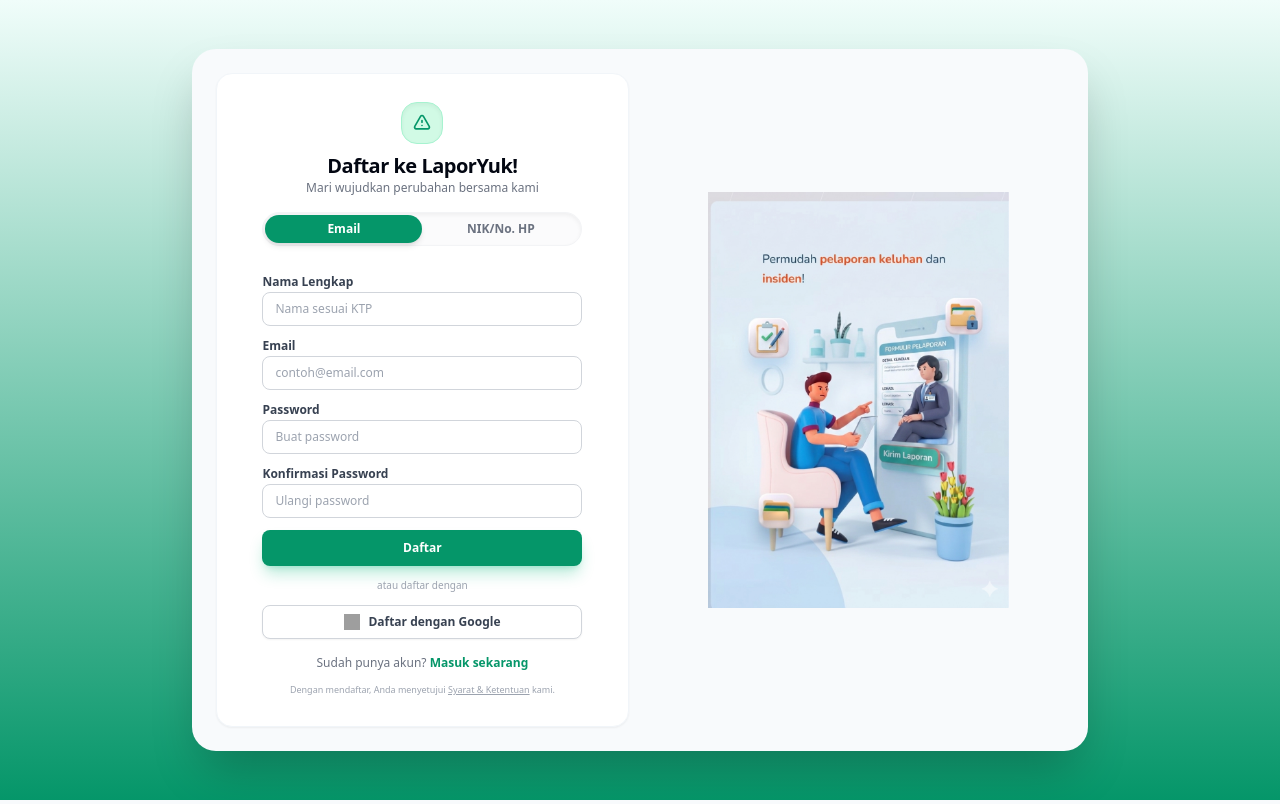
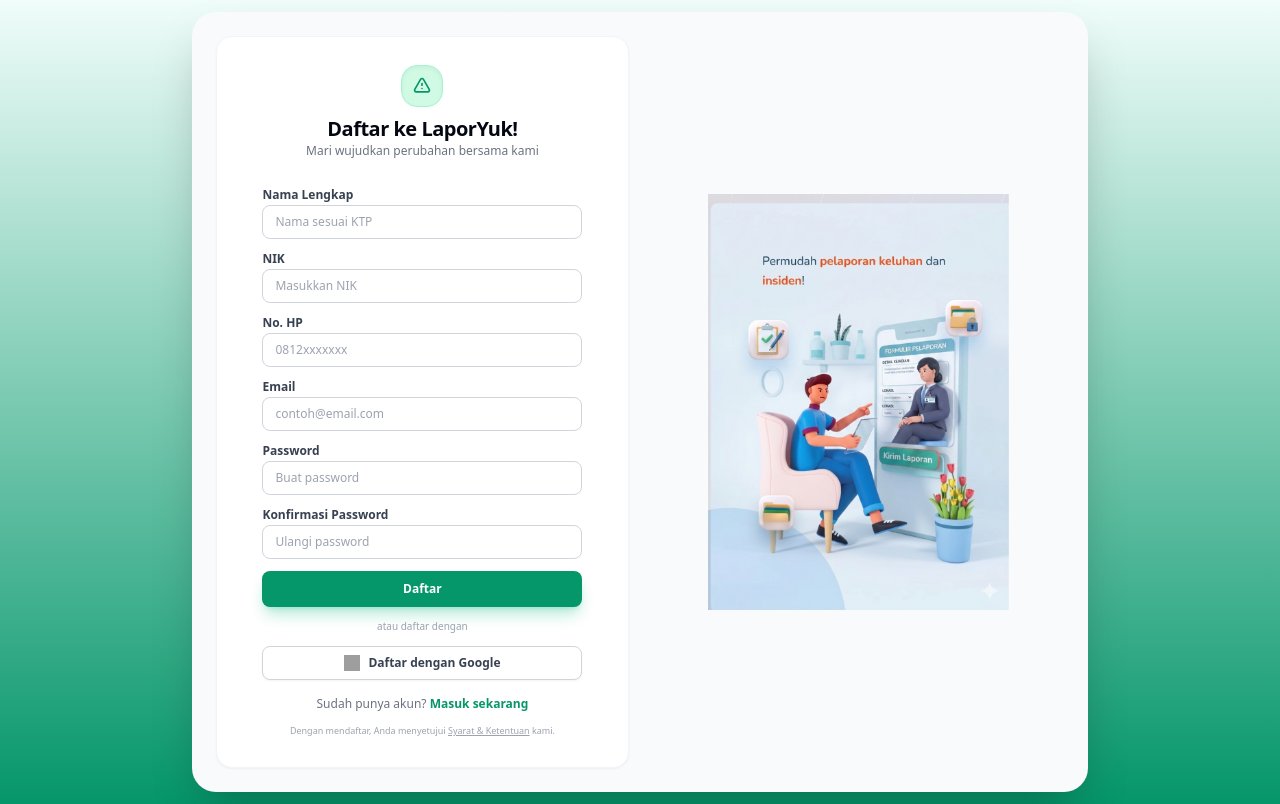
Before and after one commit to Maulana79/Lapor-Yuk-Solve-Grid-, a Django app: page /register/ in a window 1280 px wide. Run offline with Django 5.2, Linux system fonts and the light colour scheme; style sheets or scripts are compiled from the project's sources; grey boxes are pictures that could not be loaded.

Commit message:
Add files via upload

```diff
--- a/requirements.txt
+++ b/requirements.txt
@@ -4,3 +4,4 @@ django-cors-headers
 psycopg2-binary
 whitenoise
 python-dotenv
+pillow
--- a/users/templates/users/login.html
+++ b/users/templates/users/login.html
@@ -74,12 +74,12 @@
                 {% csrf_token %}
                 <div>
                     <label class="block text-xs font-semibold text-gray-700 mb-0.5">Email</label>
-                    <input type="email" name="username" required placeholder="contoh@email.com" class="...">
+                    <input type="email" name="username" required placeholder="contoh@email.com" class="w-full px-3 py-2 text-xs bg-white border border-gray-300 rounded-lg focus:ring-2 focus:ring-emerald-300 focus:border-emerald-500 outline-none transition duration-150">
                 </div>
 
                 <div>
                     <label class="block text-xs font-semibold text-gray-700 mb-0.5">Password</label>
-                    <input type="password" name="password" required placeholder="Masukkan password" class="...">
+                    <input type="password" name="password" required placeholder="Masukkan password" class="w-full px-3 py-2 text-xs bg-white border border-gray-300 rounded-lg focus:ring-2 focus:ring-emerald-300 focus:border-emerald-500 outline-none transition duration-150">
                 </div>
 
                 <div class="text-right">
@@ -95,7 +95,7 @@
                 {% csrf_token %}
                 <div>
                     <label class="block text-xs font-semibold text-gray-700 mb-0.5">NIK atau No. HP</label>
-                    <input type="text" name="username" required placeholder="Masukkan NIK atau No. HP" class="...">
+                    <input type="text" name="username" required placeholder="Masukkan NIK atau No. HP" class="w-full px-3 py-2 text-xs bg-white border border-gray-300 rounded-lg focus:ring-2 focus:ring-emerald-300 focus:border-emerald-500 outline-none transition duration-150">
                 </div>
 
                 <div>
--- a/users/templates/users/register.html
+++ b/users/templates/users/register.html
@@ -65,12 +65,7 @@
             </div>
             {% endif %}
 
-            <div class="flex border border-gray-100 rounded-full p-0.5 w-full max-w-xs bg-gray-50/70 mx-auto mb-4 shadow-inner">
-                <button type="button" id="tab-email" onclick="switchTab('email')" class="w-1/2 py-1.5 text-xs font-semibold text-white bg-emerald-600 rounded-full shadow-md transition-all duration-200">Email</button>
-                <button type="button" id="tab-nik" onclick="switchTab('nik')" class="w-1/2 py-1.5 text-xs font-semibold text-gray-500 rounded-full hover:text-gray-900">NIK/No. HP</button>
-            </div>
-
-            <form id="form-email" method="POST" action="{% url 'register' %}" class="w-full max-w-xs space-y-3 mx-auto">
+            <form method="POST" action="{% url 'register' %}" class="w-full max-w-xs space-y-3 mx-auto">
                 {% csrf_token %}
                 <div>
                     <label class="block text-xs font-semibold text-gray-700 mb-0.5">Nama Lengkap</label>
@@ -78,35 +73,18 @@
                 </div>
 
                 <div>
-                    <label class="block text-xs font-semibold text-gray-700 mb-0.5">Email</label>
-                    <input type="email" name="email" required placeholder="contoh@email.com" class="w-full px-3 py-2 text-xs bg-white border border-gray-300 rounded-lg focus:ring-2 focus:ring-emerald-300 focus:border-emerald-500 outline-none transition duration-150">
+                    <label class="block text-xs font-semibold text-gray-700 mb-0.5">NIK</label>
+                    <input type="text" name="nik" required placeholder="Masukkan NIK" class="w-full px-3 py-2 text-xs bg-white border border-gray-300 rounded-lg focus:ring-2 focus:ring-emerald-300 focus:border-emerald-500 outline-none transition duration-150">
                 </div>
 
                 <div>
-                    <label class="block text-xs font-semibold text-gray-700 mb-0.5">Password</label>
-                    <input type="password" name="password" required placeholder="Buat password" class="w-full px-3 py-2 text-xs bg-white border border-gray-300 rounded-lg focus:ring-2 focus:ring-emerald-300 focus:border-emerald-500 outline-none transition duration-150">
+                    <label class="block text-xs font-semibold text-gray-700 mb-0.5">No. HP</label>
+                    <input type="text" name="phone" required placeholder="0812xxxxxxx" class="w-full px-3 py-2 text-xs bg-white border border-gray-300 rounded-lg focus:ring-2 focus:ring-emerald-300 focus:border-emerald-500 outline-none transition duration-150">
                 </div>
 
                 <div>
-                    <label class="block text-xs font-semibold text-gray-700 mb-0.5">Konfirmasi Password</label>
-                    <input type="password" name="confirm_password" required placeholder="Ulangi password" class="w-full px-3 py-2 text-xs bg-white border border-gray-300 rounded-lg focus:ring-2 focus:ring-emerald-300 focus:border-emerald-500 outline-none transition duration-150">
-                </div>
-
-                <button type="submit" class="w-full py-2.5 bg-emerald-600 text-xs text-white font-bold rounded-lg shadow-lg shadow-emerald-500/30 hover:bg-emerald-700 transition duration-150">
-                    Daftar
-                </button>
-            </form>
-
-            <form id="form-nik" method="POST" action="{% url 'register' %}" class="w-full max-w-xs space-y-3 mx-auto hidden">
-                {% csrf_token %}
-                <div>
-                    <label class="block text-xs font-semibold text-gray-700 mb-0.5">Nama Lengkap</label>
-                    <input type="text" name="name" required placeholder="Nama sesuai KTP" class="w-full px-3 py-2 text-xs bg-white border border-gray-300 rounded-lg focus:ring-2 focus:ring-emerald-300 focus:border-emerald-500 outline-none transition duration-150">
-                </div>
-
-                <div>
-                    <label class="block text-xs font-semibold text-gray-700 mb-0.5">NIK atau No. HP</label>
-                    <input type="text" name="username" required placeholder="Masukkan NIK atau No. HP" class="w-full px-3 py-2 text-xs bg-white border border-gray-300 rounded-lg focus:ring-2 focus:ring-emerald-300 focus:border-emerald-500 outline-none transition duration-150">
+                    <label class="block text-xs font-semibold text-gray-700 mb-0.5">Email</label>
+                    <input type="email" name="email" required placeholder="contoh@email.com" class="w-full px-3 py-2 text-xs bg-white border border-gray-300 rounded-lg focus:ring-2 focus:ring-emerald-300 focus:border-emerald-500 outline-none transition duration-150">
                 </div>
 
                 <div>
@@ -143,26 +121,6 @@
         </div>
     </div>
 
-    <script>
-        function switchTab(type) {
-            const tabEmail = document.getElementById('tab-email');
-            const tabNik = document.getElementById('tab-nik');
-            const formEmail = document.getElementById('form-email');
-            const formNik = document.getElementById('form-nik');
-
-            if (type === 'email') {
-                tabEmail.className = "w-1/2 py-1.5 text-xs font-semibold text-white bg-emerald-600 rounded-full shadow-md transition-all duration-200";
-                tabNik.className = "w-1/2 py-1.5 text-xs font-semibold text-gray-500 rounded-full hover:text-gray-900";
-                formEmail.classList.remove('hidden');
-                formNik.classList.add('hidden');
-            } else {
-                tabNik.className = "w-1/2 py-1.5 text-xs font-semibold text-white bg-emerald-600 rounded-full shadow-md transition-all duration-200";
-                tabEmail.className = "w-1/2 py-1.5 text-xs font-semibold text-gray-500 rounded-full hover:text-gray-900";
-                formNik.classList.remove('hidden');
-                formEmail.classList.add('hidden');
-            }
-        }
-    </script>
 
 </body>
 </html>
--- a/users/urls.py
+++ b/users/urls.py
@@ -5,4 +5,5 @@ urlpatterns = [
     path('login/', views.login_view, name='login'),
     path('register/', views.register_view, name='register'),
     path('logout/', views.logout_view, name='logout'),
+    path('password_change/', views.change_password_view, name='password_change'),
 ]
--- a/users/views.py
+++ b/users/views.py
@@ -1,30 +1,30 @@
 from django.shortcuts import render, redirect
 from django.contrib.auth.models import User
-from django.contrib.auth import authenticate, login, logout
+from django.contrib.auth import authenticate, login, logout, update_session_auth_hash
 from django.contrib import messages
+from django.contrib.auth.decorators import login_required
+
+from profil.models import Profile
 
 # --- VIEW UNTUK REGISTER ---
 def register_view(request):
     if request.method == 'POST':
-        # 1. Tangkap data dari atribut 'name' di HTML
         nama = request.POST.get('name')
-        username = request.POST.get('email') or request.POST.get('username')
+        nik = request.POST.get('nik')
+        email = request.POST.get('email')
+        phone = request.POST.get('phone')
         password = request.POST.get('password')
         konfirmasi = request.POST.get('confirm_password')
 
-        # 2. Validasi Password
         if password == konfirmasi:
-            # Cek apakah email/NIK sudah dipakai
-            if User.objects.filter(username=username).exists():
-                messages.error(request, 'Email atau NIK sudah terdaftar!')
+            if User.objects.filter(username=nik).exists() or User.objects.filter(email=email).exists():
+                messages.error(request, 'NIK atau email sudah terdaftar!')
             else:
-                # 3. Simpan ke Database
-                user = User.objects.create_user(username=username, password=password, first_name=nama)
+                user = User.objects.create_user(username=nik, email=email, password=password, first_name=nama)
                 user.save()
-
-                # 4. Langsung login-kan dan arahkan ke beranda
+                Profile.objects.create(user=user, phone=phone)
                 login(request, user)
-                return redirect('beranda') # Sesuaikan dengan name url beranda kamu
+                return redirect('beranda')
         else:
             messages.error(request, 'Password dan Konfirmasi tidak cocok!')
 
@@ -33,18 +33,23 @@ def register_view(request):
 # --- VIEW UNTUK LOGIN ---
 def login_view(request):
     if request.method == 'POST':
-        username = request.POST.get('username')
+        login_value = request.POST.get('username')
         password = request.POST.get('password')
+        username = login_value
 
-        # 1. Cek kecocokan di database
+        if login_value and '@' in login_value:
+            try:
+                user_by_email = User.objects.get(email__iexact=login_value)
+                username = user_by_email.username
+            except User.DoesNotExist:
+                username = login_value
+
         user = authenticate(request, username=username, password=password)
 
         if user is not None:
-            # 2. Jika cocok, buat sesi login
             login(request, user)
-            return redirect('beranda') # Sesuaikan dengan name url beranda kamu
+            return redirect('beranda')
         else:
-            # 3. Jika salah, tolak
             messages.error(request, 'Email/NIK atau Password salah!')
 
     return render(request, 'users/login.html')
@@ -53,3 +58,28 @@ def login_view(request):
 def logout_view(request):
     logout(request)
     return redirect('login')
+
+@login_required(login_url='/login/')
+def change_password_view(request):
+    success_message = None
+    error_message = None
+
+    if request.method == 'POST':
+        current_password = request.POST.get('current_password')
+        new_password = request.POST.get('new_password')
+        confirm_password = request.POST.get('confirm_password')
+
+        if not request.user.check_password(current_password):
+            error_message = 'Password saat ini tidak cocok.'
+        elif not new_password or new_password != confirm_password:
+            error_message = 'Password baru dan konfirmasi harus sama.'
+        else:
+            request.user.set_password(new_password)
+            request.user.save()
+            update_session_auth_hash(request, request.user)
+            success_message = 'Password berhasil diperbarui.'
+
+    return render(request, 'users/password_change.html', {
+        'success_message': success_message,
+        'error_message': error_message,
+    })
```
Also changed, not shown: users/templates/users/password_change.html (added, +57 -0 lines).
